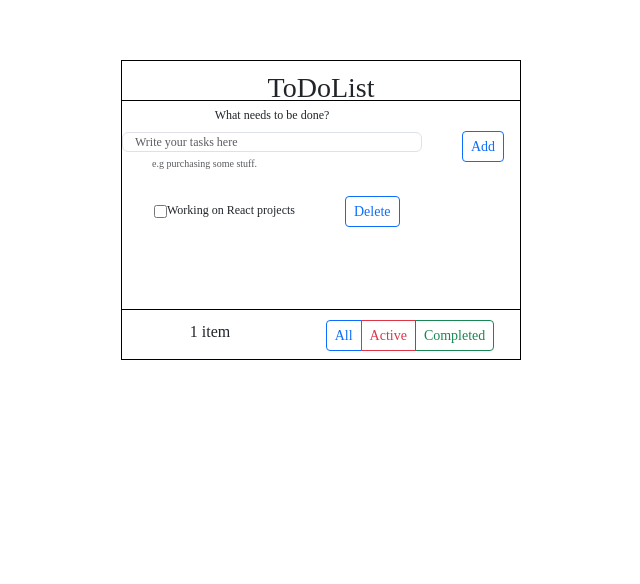
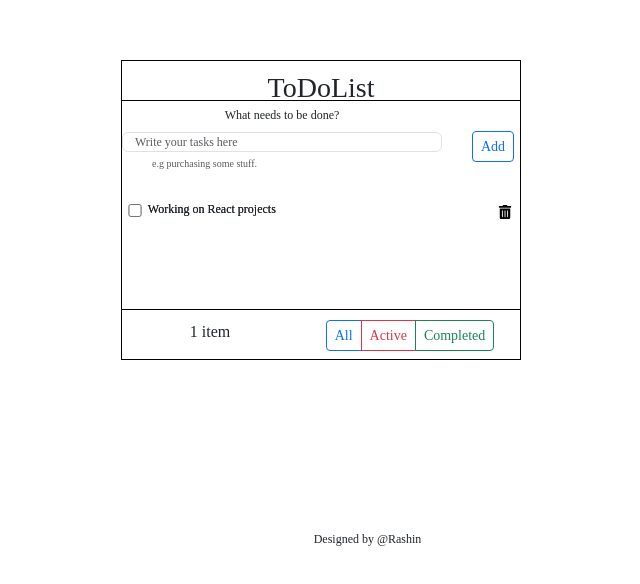
Before and after one commit to Rashin-Harisi/TodoList, a React (Create React App) app: page / in a window 1280 px wide. Shown: the part 190-774 px from the top of the page, without its empty margins (319-959 px from the left). Built offline with nearby package versions, Linux system fonts and the light colour scheme.

Commit message:
updating css styles and the ToDo component

```diff
--- a/package.json
+++ b/package.json
@@ -10,6 +10,7 @@
     "react": "^18.2.0",
     "react-bootstrap": "^2.10.0",
     "react-dom": "^18.2.0",
+    "react-icons": "^5.0.1",
     "react-router-dom": "^6.21.3",
     "react-scripts": "5.0.1",
     "web-vitals": "^2.1.4"
--- a/src/App.css
+++ b/src/App.css
@@ -1,4 +1,13 @@
 .App {
   text-align: center;
   font-family: Apple Chancery , cursive;
+  max-width: 550px;
+  min-width: 320px;
 }
+.designerName{
+  position: absolute;
+  left: 57%;
+  top: 90%;
+  transform: translate(-90%);
+  font-size: 12px;
+}
--- a/src/App.js
+++ b/src/App.js
@@ -9,6 +9,7 @@ function App() {
       <Layout>
         <ToDo/>
       </Layout>
+      <div className='designerName'>Designed by @Rashin </div>
 
     </div>
   );
--- /dev/null
+++ b/src/comonents/taskItem/taskItem.css
@@ -0,0 +1,31 @@
+.deleteButton{
+    border: none;
+    background-color: white;
+
+}
+.tasksItem{
+    width: 100%;
+    position: absolute;
+    left: 0;
+
+}
+.tasksItem li{
+    display: flex;
+    align-items: center;
+}
+.tasksItem input{
+    width: 30px;
+    margin: 0;
+    padding: 0;
+    cursor: pointer;
+}
+.tasksItem p{
+    width: 100%;
+    text-align:left
+}
+.tasksItem button{
+    width: 30px;
+}
+.tasksItem button:hover{
+   color: red;
+}
--- /dev/null
+++ b/src/comonents/taskItem/taskItem.js
@@ -0,0 +1,18 @@
+import React from 'react';
+import { Button } from 'react-bootstrap';
+import { FaTrashAlt } from "react-icons/fa";
+import './taskItem.css';
+
+const TaskItem =()=>{
+    return(
+        <div className='tasksItem'>
+            <li>
+                    <input type='checkbox' />
+                    <p style={{fontSize:'12px', height:'5px', }}> Working on React projects</p>
+                    <Button className='deleteButton' variant="light" size='sm'><FaTrashAlt/></Button>
+            </li>
+        </div>
+    )
+};
+
+export default TaskItem;
--- /dev/null
+++ b/src/comonents/todoApp/todo.css
@@ -0,0 +1,15 @@
+.todoApp .addButton:hover{
+    background-color: green;
+    color: white;
+    border: 1px solid green;
+    cursor: pointer;
+    transition-duration: 500ms;
+}
+.form-control:focus{
+    border-color: green;
+    outline: none;
+    box-shadow: none;
+}
+.tasksList{
+    height: 100px;
+}
--- a/src/comonents/todoApp/todo.js
+++ b/src/comonents/todoApp/todo.js
@@ -1,37 +1,37 @@
 import React from 'react';
 import { Form, Row, Col, Button, } from 'react-bootstrap';
 import 'bootstrap/dist/css/bootstrap.min.css';
+import './todo.css';
+import TaskItem from '../taskItem/taskItem';
 
 
 
 const ToDo = () => {
     return (
         <div className='todoApp'>
-            <div style={{marginTop: '5px',height:'80px', marginBottom:'10px',}}>
+            <div style={{ marginTop: '5px', height: '80px', marginBottom: '10px', }}>
                 <Form>
                     <Row className="align-items-center">
                         <Col>
-                            <Form.Group className="mb-3" controlId="enterTasks" style={{ display: 'flex', flexDirection: 'column', width: '300px', fontSize:'12px', }}>
+                            <Form.Group className="mb-3" controlId="enterTasks" style={{ display: 'flex', flexDirection: 'column', width: '320px', fontSize: '12px', }}>
                                 <Form.Label>What needs to be done?</Form.Label>
-                                <Form.Control type='text' placeholder='Write your tasks here' style={{height:'20px', fontSize:'12px'}}></Form.Control>
+                                <input className='form-control inputTasks' type='text' placeholder='Write your tasks here' style={{ height: '20px', fontSize: '12px' }}></input>
                                 <Form.Text style={{ textAlign: 'left', fontSize: '10px', marginLeft: '30px', }}>e.g purchasing some stuff.</Form.Text>
                             </Form.Group>
                         </Col>
                         <Col>
-                            <Button variant="outline-primary" type='submit' size='sm' >Add</Button>
+                            <Button className='addButton' variant="outline-primary" type='submit' size='sm' >Add</Button>
                         </Col>
                     </Row>
                 </Form>
             </div>
+            <div>
+                <ul className='tasksList'>
+                    <TaskItem/>
+                    <TaskItem/>
+                </ul>
+            </div>
 
-            <ul>
-                <li style={{display: 'flex', alignItems: 'center' }}>
-                    <input type='checkbox' />
-                    <p style={{fontSize:'12px', height:'5px', }}> Working on React projects</p>
-                    <span style={{ width: '50px' }}></span>
-                    <Button variant="outline-primary" size='sm'>Delete</Button>
-                </li>
-            </ul>
         </div>
     )
 };
--- a/src/index.css
+++ b/src/index.css
@@ -1,13 +1,146 @@
+/* http://meyerweb.com/eric/tools/css/reset/
+   v2.0 | 20110126
+   License: none (public domain)
+*/
+
+html,
+body,
+div,
+span,
+applet,
+object,
+iframe,
+h1,
+h2,
+h3,
+h4,
+h5,
+h6,
+p,
+blockquote,
+pre,
+a,
+abbr,
+acronym,
+address,
+big,
+cite,
+code,
+del,
+dfn,
+em,
+img,
+ins,
+kbd,
+q,
+s,
+samp,
+small,
+strike,
+strong,
+sub,
+sup,
+tt,
+var,
+b,
+u,
+i,
+center,
+dl,
+dt,
+dd,
+ol,
+ul,
+li,
+fieldset,
+form,
+label,
+legend,
+table,
+caption,
+tbody,
+tfoot,
+thead,
+tr,
+th,
+td,
+article,
+aside,
+canvas,
+details,
+embed,
+figure,
+figcaption,
+footer,
+header,
+hgroup,
+menu,
+nav,
+output,
+ruby,
+section,
+summary,
+time,
+mark,
+audio,
+video {
+  margin: 0;
+  padding: 0;
+  border: 0;
+  font-size: 100%;
+  font: inherit;
+  vertical-align: baseline;
+}
+
+/* HTML5 display-role reset for older browsers */
+article,
+aside,
+details,
+figcaption,
+figure,
+footer,
+header,
+hgroup,
+menu,
+nav,
+section {
+  display: block;
+}
+
 body {
-  margin: 0;
-  font-family: -apple-system, BlinkMacSystemFont, 'Segoe UI', 'Roboto', 'Oxygen',
-    'Ubuntu', 'Cantarell', 'Fira Sans', 'Droid Sans', 'Helvetica Neue',
-    sans-serif;
+  line-height: 1;
+}
+
+ol,
+ul {
+  list-style: none;
+}
+
+blockquote,
+q {
+  quotes: none;
+}
+
+blockquote:before,
+blockquote:after,
+q:before,
+q:after {
+  content: '';
+  content: none;
+}
+
+table {
+  border-collapse: collapse;
+  border-spacing: 0;
+}
+
+html,
+body {
+  font-family: Apple Chancery, cursive;
+}
+
+* {
+  box-sizing: border-box;
   -webkit-font-smoothing: antialiased;
   -moz-osx-font-smoothing: grayscale;
 }
-
-code {
-  font-family: source-code-pro, Menlo, Monaco, Consolas, 'Courier New',
-    monospace;
-}
```
Also changed, not shown: 1 other file (tests, documents, lock files or other folders).
